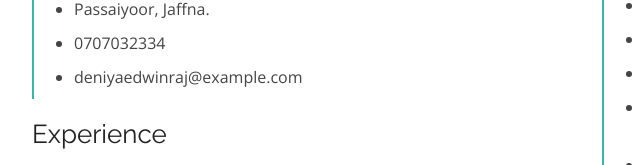
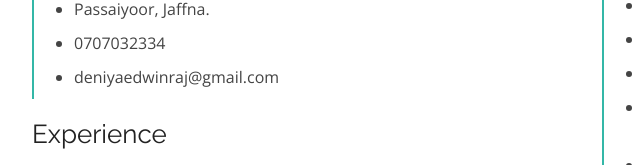
Before and after one commit to Deniya-Edwinraj/Deniya-Portfolio, a plain HTML site: page resume.html in a window 1280 px wide. Shown: the part 455-620 px from the top of the page, 50-690 px from the left. Drawn offline with nearby package versions, Linux system fonts and the light colour scheme.

Commit message:
Update portfolio

```diff
--- a/resume.html
+++ b/resume.html
@@ -90,7 +90,7 @@
               <ul>
                 <li>Passaiyoor, Jaffna.</li>
                 <li>0707032334</li>
-                <li>deniyaedwinraj@example.com</li>
+                <li>deniyaedwinraj@gmail.com</li>
               </ul>
               </p>
             </div>
```
